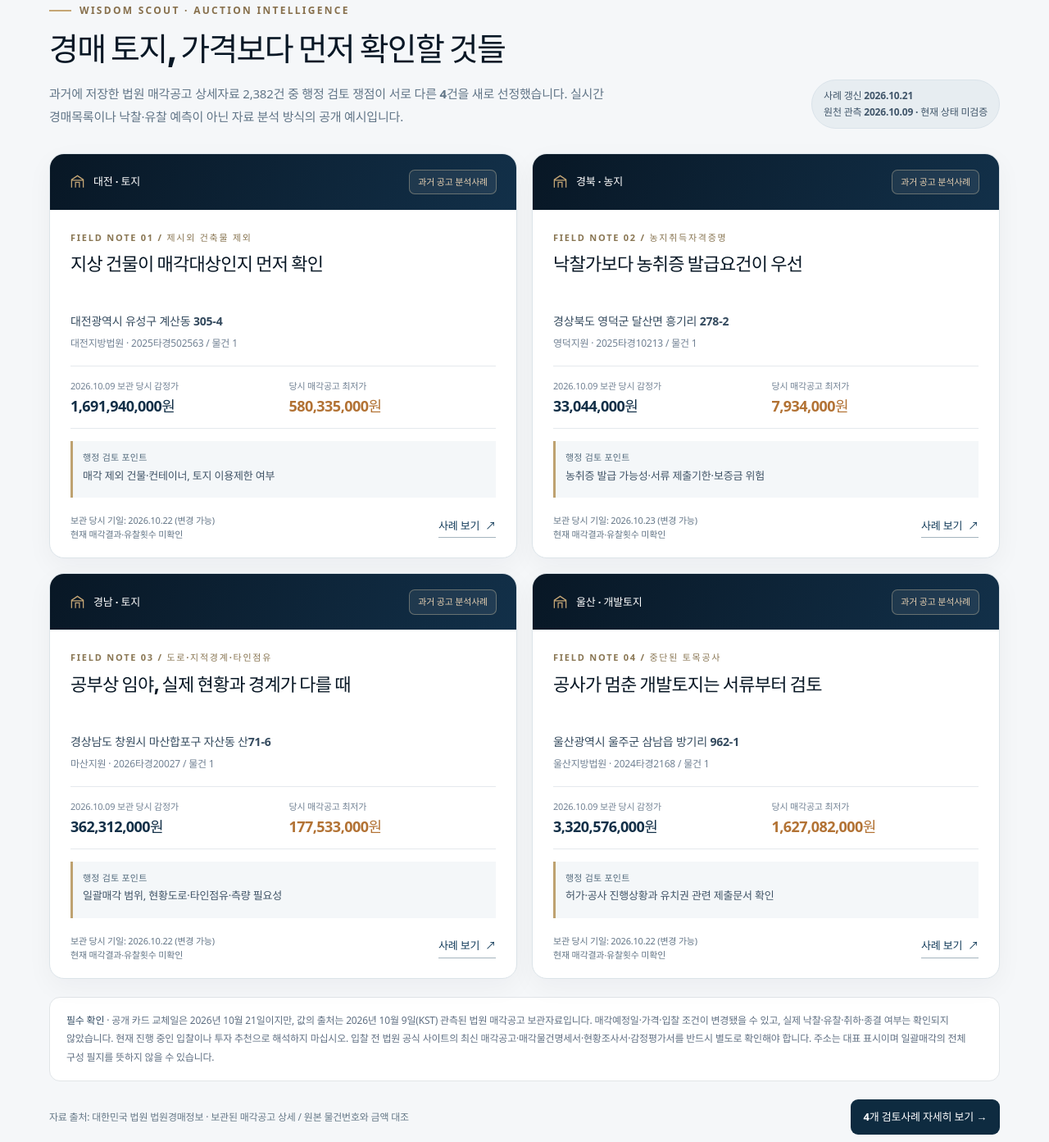
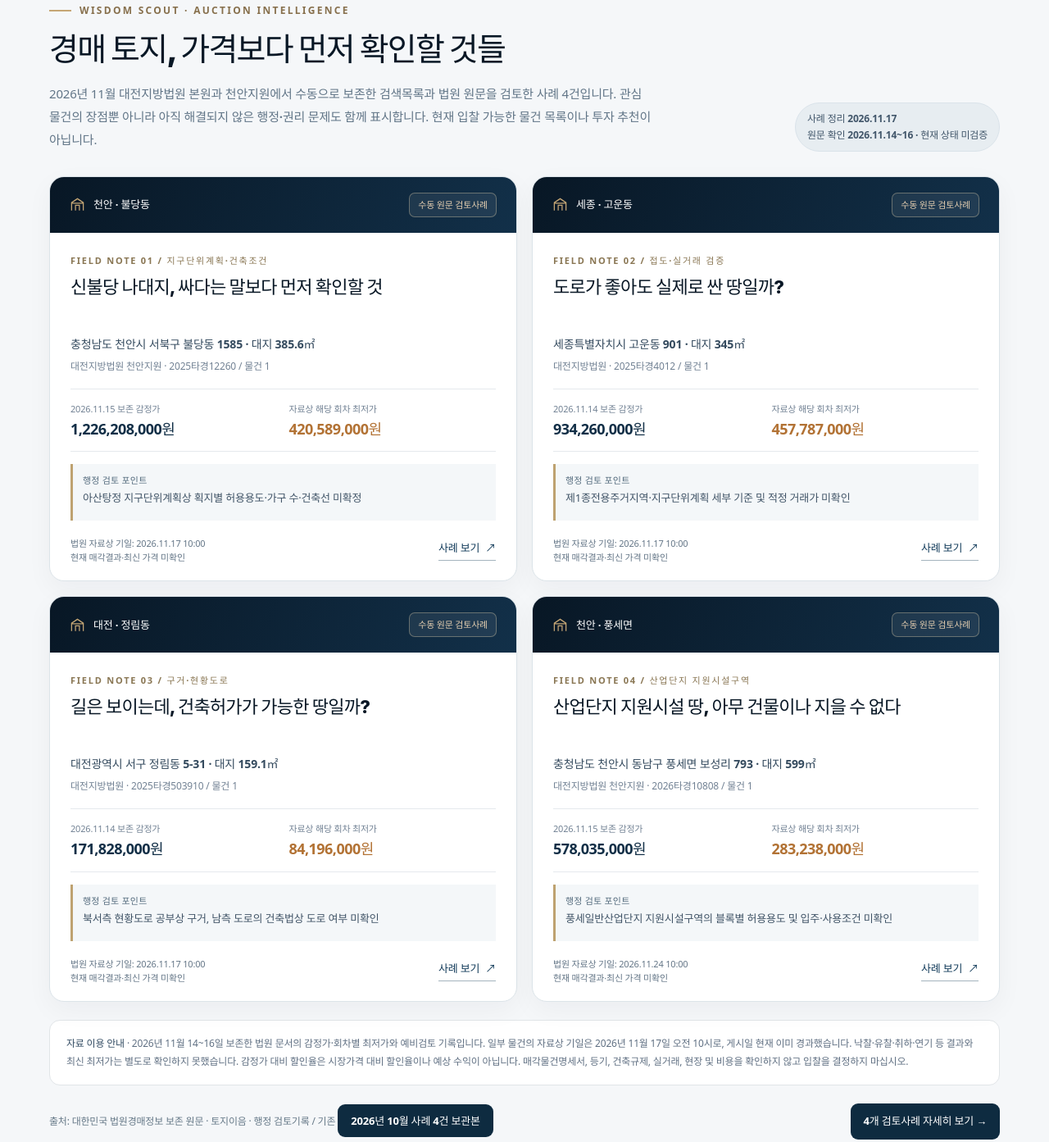
Before and after one commit to kjyb0304-arch/WISDOM, a plain HTML site: page index.html in a window 1280 px wide. Shown: the part 3154-4547 px from the top of the page at 82% size. Drawn offline with Linux system fonts and the light colour scheme; a web font is replaced by a local one.

Commit message:
Refresh WISDOM SCOUT homepage cards with four November manual-review cases

```diff
--- a/index.html
+++ b/index.html
@@ -848,66 +848,66 @@ a{color:#0b5dbb}
 <a class="insight-card" href="/insights/g2b-bid-qualification/index.html"><div class="insight-card-top"><span class="category-pill">공공조달</span><span class="card-count">02</span></div><h3>나라장터에 등록했는데, 왜 입찰이 안 될까요?</h3><p>세부품명번호·업종·직접생산 등 실제 입찰참가자격을 정리합니다.</p><div class="insight-card-footer"><span>나라장터 실무</span><strong>읽어보기 →</strong></div></a>
 <a class="insight-card" href="/insights/inherited-farmland/index.html"><div class="insight-card-top"><span class="category-pill">농지·토지</span><span class="card-count">03</span></div><h3>상속받은 농지, 농사를 짓지 않아도 계속 보유할 수 있을까요?</h3><p>농취증 면제·1만㎡ 기준·임대·처분의무와 농지은행 위탁을 정리합니다.</p><div class="insight-card-footer"><span>상속농지 실무</span><strong>읽어보기 →</strong></div></a>
 <a class="insight-card" href="/services/land-development-monitoring/index.html"><div class="insight-card-top"><span class="category-pill">농지·토지</span><span class="card-count">04</span></div><h3>토지개발, 한 번 확인하고 끝내도 될까요?</h3><p>개발행위·농지전용·산지전용·지목변경 관련 행정변화를 지번별로 정기 점검하는 모니터링 서비스를 안내합니다.</p><div class="insight-card-footer"><span>토지 개발 행정모니터링</span><strong>서비스 보기 →</strong></div></a>
-</div></section><!-- WISDOM SCOUT sample-cards BEGIN: ARCHIVED / NOT LIVE -->
+</div></section><!-- WISDOM SCOUT sample-cards BEGIN: MANUAL REVIEW / HISTORICAL-NOT-LIVE -->
 <section class="ws-auction" id="wisdom-scout-sample" aria-labelledby="ws-sample-title">
  <div class="ws-wrap">
   <div class="ws-head"><div>
    <p class="ws-kicker">WISDOM SCOUT · AUCTION INTELLIGENCE</p>
    <h2 id="ws-sample-title">경매 토지, 가격보다 먼저 확인할 것들</h2>
-   <p class="ws-lead">과거에 저장한 법원 매각공고 상세자료 2,382건 중 <strong>행정 검토 쟁점이 서로 다른 4건</strong>을 새로 선정했습니다. 실시간 경매목록이나 낙찰·유찰 예측이 아닌 <strong>자료 분석 방식의 공개 예시</strong>입니다.</p>
-  </div><div class="ws-archive">사례 갱신 2026.10.21<br>원천 관측 2026.10.09 · 현재 상태 미검증</div></div>
+   <p class="ws-lead">2026년 11월 대전지방법원 본원과 천안지원에서 <strong>수동으로 보존한 검색목록과 법원 원문</strong>을 검토한 사례 4건입니다. 관심 물건의 장점뿐 아니라 <strong>아직 해결되지 않은 행정·권리 문제</strong>도 함께 표시합니다. 현재 입찰 가능한 물건 목록이나 투자 추천이 아닙니다.</p>
+  </div><div class="ws-archive">사례 정리 2026.11.17<br>원문 확인 2026.11.14~16 · 현재 상태 미검증</div></div>
   <div class="ws-grid">
 <article class="ws-card">
- <div class="ws-card-top"><span class="ws-region"><svg viewBox="0 0 24 24" aria-hidden="true"><path d="M3 21V9l9-6 9 6v12M9 21v-8h6v8M3 10h18"/></svg>대전 · 토지</span><span class="ws-tag">과거 공고 분석사례</span></div>
+ <div class="ws-card-top"><span class="ws-region"><svg viewBox="0 0 24 24" aria-hidden="true"><path d="M3 21V9l9-6 9 6v12M9 21v-8h6v8M3 10h18"/></svg>천안 · 불당동</span><span class="ws-tag">수동 원문 검토사례</span></div>
  <div class="ws-card-main">
-  <p class="ws-index">FIELD NOTE 01 / 제시외 건축물 제외</p>
-  <h3>지상 건물이 매각대상인지 먼저 확인</h3>
-  <p class="ws-address">대전광역시 유성구 계산동 305-4</p>
-  <p class="ws-case">대전지방법원 · 2025타경502563 / 물건 1</p>
-  <div class="ws-prices"><div><div class="ws-price-label">2026.10.09 보관 당시 감정가</div><div class="ws-price">1,691,940,000원</div></div><div><div class="ws-price-label">당시 매각공고 최저가</div><div class="ws-price min">580,335,000원</div></div></div>
-  <p class="ws-focus"><strong>행정 검토 포인트</strong>매각 제외 건물·컨테이너, 토지 이용제한 여부</p>
-  <div class="ws-bottom"><div class="ws-date">보관 당시 기일: 2026.10.22 (변경 가능)<br>현재 매각결과·유찰횟수 미확인</div><a class="ws-link" href="/scout-examples/index.html#daejeon" aria-label="2025타경502563 보관 경매물건 검토사례 자세히 보기">사례 보기 <span aria-hidden="true">↗</span></a></div>
+  <p class="ws-index">FIELD NOTE 01 / 지구단위계획·건축조건</p>
+  <h3>신불당 나대지, 싸다는 말보다 먼저 확인할 것</h3>
+  <p class="ws-address">충청남도 천안시 서북구 불당동 1585 · 대지 385.6㎡</p>
+  <p class="ws-case">대전지방법원 천안지원 · 2025타경12260 / 물건 1</p>
+  <div class="ws-prices"><div><div class="ws-price-label">2026.11.15 보존 감정가</div><div class="ws-price">1,226,208,000원</div></div><div><div class="ws-price-label">자료상 해당 회차 최저가</div><div class="ws-price min">420,589,000원</div></div></div>
+  <p class="ws-focus"><strong>행정 검토 포인트</strong>아산탕정 지구단위계획상 획지별 허용용도·가구 수·건축선 미확정</p>
+  <div class="ws-bottom"><div class="ws-date">법원 자료상 기일: 2026.11.17 10:00<br>현재 매각결과·최신 가격 미확인</div><a class="ws-link" href="/scout-examples/index.html#buldang1585" aria-label="2025타경12260 물건 1 수동 검토사례 자세히 보기">사례 보기 <span aria-hidden="true">↗</span></a></div>
  </div>
 </article>
 <article class="ws-card">
- <div class="ws-card-top"><span class="ws-region"><svg viewBox="0 0 24 24" aria-hidden="true"><path d="M3 21V9l9-6 9 6v12M9 21v-8h6v8M3 10h18"/></svg>경북 · 농지</span><span class="ws-tag">과거 공고 분석사례</span></div>
+ <div class="ws-card-top"><span class="ws-region"><svg viewBox="0 0 24 24" aria-hidden="true"><path d="M3 21V9l9-6 9 6v12M9 21v-8h6v8M3 10h18"/></svg>세종 · 고운동</span><span class="ws-tag">수동 원문 검토사례</span></div>
  <div class="ws-card-main">
-  <p class="ws-index">FIELD NOTE 02 / 농지취득자격증명</p>
-  <h3>낙찰가보다 농취증 발급요건이 우선</h3>
-  <p class="ws-address">경상북도 영덕군 달산면 흥기리 278-2</p>
-  <p class="ws-case">영덕지원 · 2025타경10213 / 물건 1</p>
-  <div class="ws-prices"><div><div class="ws-price-label">2026.10.09 보관 당시 감정가</div><div class="ws-price">33,044,000원</div></div><div><div class="ws-price-label">당시 매각공고 최저가</div><div class="ws-price min">7,934,000원</div></div></div>
-  <p class="ws-focus"><strong>행정 검토 포인트</strong>농취증 발급 가능성·서류 제출기한·보증금 위험</p>
-  <div class="ws-bottom"><div class="ws-date">보관 당시 기일: 2026.10.23 (변경 가능)<br>현재 매각결과·유찰횟수 미확인</div><a class="ws-link" href="/scout-examples/index.html#gyeongbuk" aria-label="2025타경10213 보관 경매물건 검토사례 자세히 보기">사례 보기 <span aria-hidden="true">↗</span></a></div>
+  <p class="ws-index">FIELD NOTE 02 / 접도·실거래 검증</p>
+  <h3>도로가 좋아도 실제로 싼 땅일까?</h3>
+  <p class="ws-address">세종특별자치시 고운동 901 · 대지 345㎡</p>
+  <p class="ws-case">대전지방법원 · 2025타경4012 / 물건 1</p>
+  <div class="ws-prices"><div><div class="ws-price-label">2026.11.14 보존 감정가</div><div class="ws-price">934,260,000원</div></div><div><div class="ws-price-label">자료상 해당 회차 최저가</div><div class="ws-price min">457,787,000원</div></div></div>
+  <p class="ws-focus"><strong>행정 검토 포인트</strong>제1종전용주거지역·지구단위계획 세부 기준 및 적정 거래가 미확인</p>
+  <div class="ws-bottom"><div class="ws-date">법원 자료상 기일: 2026.11.17 10:00<br>현재 매각결과·최신 가격 미확인</div><a class="ws-link" href="/scout-examples/index.html#gowoon901" aria-label="2025타경4012 물건 1 수동 검토사례 자세히 보기">사례 보기 <span aria-hidden="true">↗</span></a></div>
  </div>
 </article>
 <article class="ws-card">
- <div class="ws-card-top"><span class="ws-region"><svg viewBox="0 0 24 24" aria-hidden="true"><path d="M3 21V9l9-6 9 6v12M9 21v-8h6v8M3 10h18"/></svg>경남 · 토지</span><span class="ws-tag">과거 공고 분석사례</span></div>
+ <div class="ws-card-top"><span class="ws-region"><svg viewBox="0 0 24 24" aria-hidden="true"><path d="M3 21V9l9-6 9 6v12M9 21v-8h6v8M3 10h18"/></svg>대전 · 정림동</span><span class="ws-tag">수동 원문 검토사례</span></div>
  <div class="ws-card-main">
-  <p class="ws-index">FIELD NOTE 03 / 도로·지적경계·타인점유</p>
-  <h3>공부상 임야, 실제 현황과 경계가 다를 때</h3>
-  <p class="ws-address">경상남도 창원시 마산합포구 자산동 산71-6</p>
-  <p class="ws-case">마산지원 · 2026타경20027 / 물건 1</p>
-  <div class="ws-prices"><div><div class="ws-price-label">2026.10.09 보관 당시 감정가</div><div class="ws-price">362,312,000원</div></div><div><div class="ws-price-label">당시 매각공고 최저가</div><div class="ws-price min">177,533,000원</div></div></div>
-  <p class="ws-focus"><strong>행정 검토 포인트</strong>일괄매각 범위, 현황도로·타인점유·측량 필요성</p>
-  <div class="ws-bottom"><div class="ws-date">보관 당시 기일: 2026.10.22 (변경 가능)<br>현재 매각결과·유찰횟수 미확인</div><a class="ws-link" href="/scout-examples/index.html#gyeongnam" aria-label="2026타경20027 보관 경매물건 검토사례 자세히 보기">사례 보기 <span aria-hidden="true">↗</span></a></div>
+  <p class="ws-index">FIELD NOTE 03 / 구거·현황도로</p>
+  <h3>길은 보이는데, 건축허가가 가능한 땅일까?</h3>
+  <p class="ws-address">대전광역시 서구 정림동 5-31 · 대지 159.1㎡</p>
+  <p class="ws-case">대전지방법원 · 2025타경503910 / 물건 1</p>
+  <div class="ws-prices"><div><div class="ws-price-label">2026.11.14 보존 감정가</div><div class="ws-price">171,828,000원</div></div><div><div class="ws-price-label">자료상 해당 회차 최저가</div><div class="ws-price min">84,196,000원</div></div></div>
+  <p class="ws-focus"><strong>행정 검토 포인트</strong>북서측 현황도로 공부상 구거, 남측 도로의 건축법상 도로 여부 미확인</p>
+  <div class="ws-bottom"><div class="ws-date">법원 자료상 기일: 2026.11.17 10:00<br>현재 매각결과·최신 가격 미확인</div><a class="ws-link" href="/scout-examples/index.html#jeongnim531" aria-label="2025타경503910 물건 1 수동 검토사례 자세히 보기">사례 보기 <span aria-hidden="true">↗</span></a></div>
  </div>
 </article>
 <article class="ws-card">
- <div class="ws-card-top"><span class="ws-region"><svg viewBox="0 0 24 24" aria-hidden="true"><path d="M3 21V9l9-6 9 6v12M9 21v-8h6v8M3 10h18"/></svg>울산 · 개발토지</span><span class="ws-tag">과거 공고 분석사례</span></div>
+ <div class="ws-card-top"><span class="ws-region"><svg viewBox="0 0 24 24" aria-hidden="true"><path d="M3 21V9l9-6 9 6v12M9 21v-8h6v8M3 10h18"/></svg>천안 · 풍세면</span><span class="ws-tag">수동 원문 검토사례</span></div>
  <div class="ws-card-main">
-  <p class="ws-index">FIELD NOTE 04 / 중단된 토목공사</p>
-  <h3>공사가 멈춘 개발토지는 서류부터 검토</h3>
-  <p class="ws-address">울산광역시 울주군 삼남읍 방기리 962-1</p>
-  <p class="ws-case">울산지방법원 · 2024타경2168 / 물건 1</p>
-  <div class="ws-prices"><div><div class="ws-price-label">2026.10.09 보관 당시 감정가</div><div class="ws-price">3,320,576,000원</div></div><div><div class="ws-price-label">당시 매각공고 최저가</div><div class="ws-price min">1,627,082,000원</div></div></div>
-  <p class="ws-focus"><strong>행정 검토 포인트</strong>허가·공사 진행상황과 유치권 관련 제출문서 확인</p>
-  <div class="ws-bottom"><div class="ws-date">보관 당시 기일: 2026.10.22 (변경 가능)<br>현재 매각결과·유찰횟수 미확인</div><a class="ws-link" href="/scout-examples/index.html#ulsan" aria-label="2024타경2168 보관 경매물건 검토사례 자세히 보기">사례 보기 <span aria-hidden="true">↗</span></a></div>
+  <p class="ws-index">FIELD NOTE 04 / 산업단지 지원시설구역</p>
+  <h3>산업단지 지원시설 땅, 아무 건물이나 지을 수 없다</h3>
+  <p class="ws-address">충청남도 천안시 동남구 풍세면 보성리 793 · 대지 599㎡</p>
+  <p class="ws-case">대전지방법원 천안지원 · 2026타경10808 / 물건 1</p>
+  <div class="ws-prices"><div><div class="ws-price-label">2026.11.15 보존 감정가</div><div class="ws-price">578,035,000원</div></div><div><div class="ws-price-label">자료상 해당 회차 최저가</div><div class="ws-price min">283,238,000원</div></div></div>
+  <p class="ws-focus"><strong>행정 검토 포인트</strong>풍세일반산업단지 지원시설구역의 블록별 허용용도 및 입주·사용조건 미확인</p>
+  <div class="ws-bottom"><div class="ws-date">법원 자료상 기일: 2026.11.24 10:00<br>현재 매각결과·최신 가격 미확인</div><a class="ws-link" href="/scout-examples/index.html#boseong793" aria-label="2026타경10808 물건 1 수동 검토사례 자세히 보기">사례 보기 <span aria-hidden="true">↗</span></a></div>
  </div>
 </article>
   </div>
-  <p class="ws-notice"><strong>필수 확인</strong> · 공개 카드 교체일은 2026년 10월 21일이지만, 값의 출처는 2026년 10월 9일(KST) 관측된 법원 매각공고 보관자료입니다. 매각예정일·가격·입찰 조건이 변경됐을 수 있고, 실제 낙찰·유찰·취하·종결 여부는 확인되지 않았습니다. 현재 진행 중인 입찰이나 투자 추천으로 해석하지 마십시오. 입찰 전 법원 공식 사이트의 최신 매각공고·매각물건명세서·현황조사서·감정평가서를 반드시 별도로 확인해야 합니다. 주소는 대표 표시이며 일괄매각의 전체 구성 필지를 뜻하지 않을 수 있습니다.</p>
-  <div class="ws-footer"><p>자료 출처: 대한민국 법원 법원경매정보 · 보관된 매각공고 상세 / 원본 물건번호와 금액 대조</p><a href="/scout-examples/index.html">4개 검토사례 자세히 보기 →</a></div>
+  <p class="ws-notice"><strong>자료 이용 안내</strong> · 2026년 11월 14~16일 보존한 법원 문서의 감정가·회차별 최저가와 예비검토 기록입니다. 일부 물건의 자료상 기일은 2026년 11월 17일 오전 10시로, 게시일 현재 이미 경과했습니다. 낙찰·유찰·취하·연기 등 결과와 최신 최저가는 별도로 확인하지 못했습니다. 감정가 대비 할인율은 시장가격 대비 할인율이나 예상 수익이 아닙니다. 매각물건명세서, 등기, 건축규제, 실거래, 현장 및 비용을 확인하지 않고 입찰을 결정하지 마십시오.</p>
+  <div class="ws-footer"><p>출처: 대한민국 법원경매정보 보존 원문 · 토지이음 · 행정 검토기록 / 기존 <a href="/scout-examples/archive-20261021.html">2026년 10월 사례 4건 보관본</a></p><a href="/scout-examples/index.html">4개 검토사례 자세히 보기 →</a></div>
  </div>
 </section>
 <!-- WISDOM SCOUT sample-cards END -->
```
